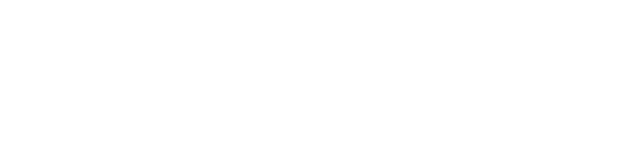
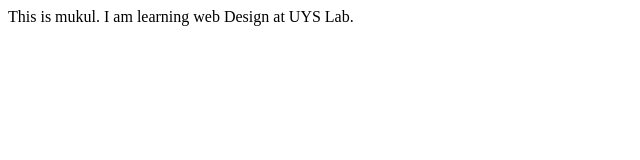
Before and after one commit to syedashraf33/rockstar1, a plain HTML site: page index.html in a window 1280 px wide. Shown: the whole page, without its empty margins (0-640 px from the left). Drawn offline with Linux system fonts and the light colour scheme.

Commit message:
change text

```diff
--- a/index.html
+++ b/index.html
@@ -5,6 +5,6 @@
     <title>Title</title>
 </head>
 <body>
-
+    This is mukul. I am learning web Design at UYS Lab.
 </body>
 </html>
```
